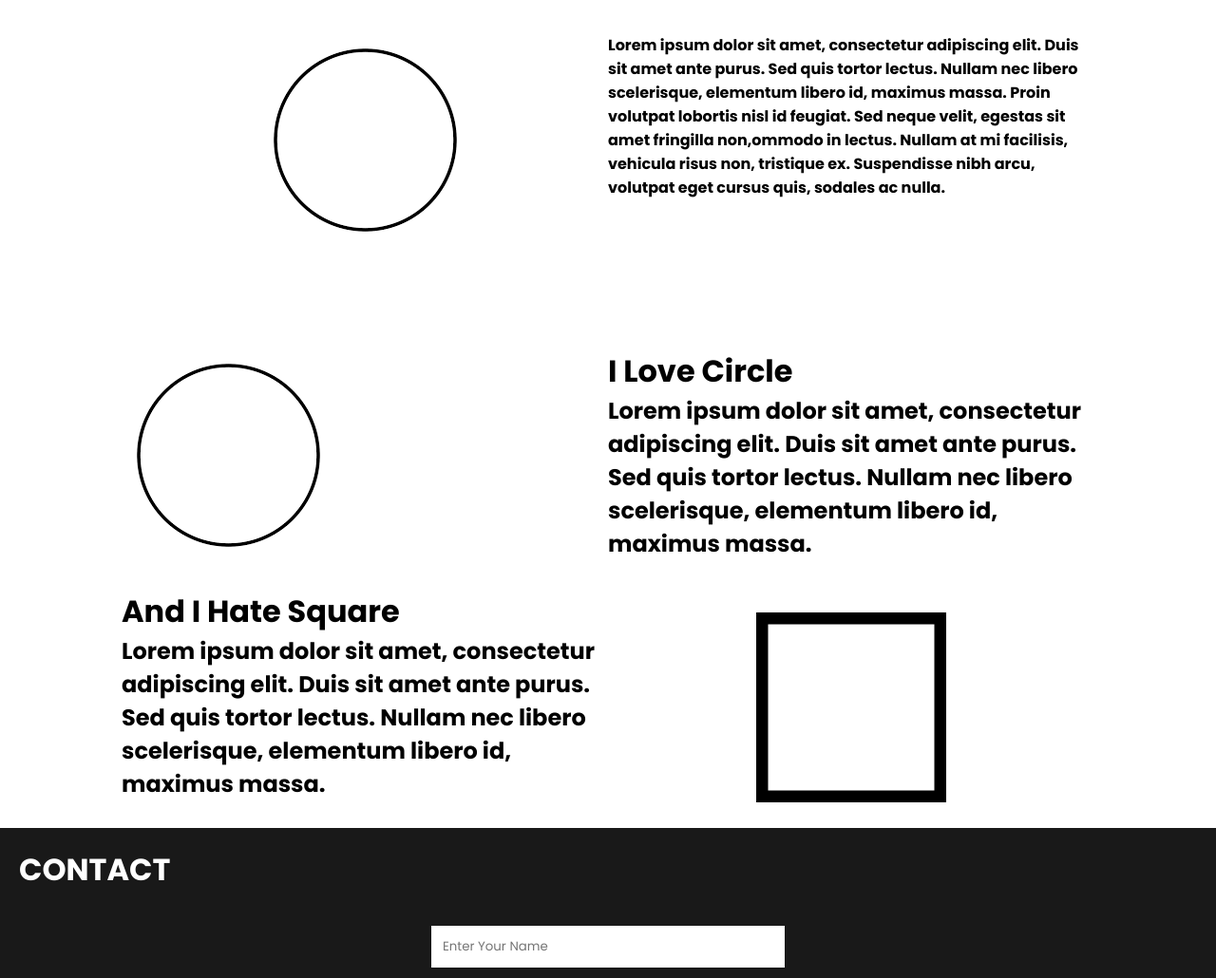
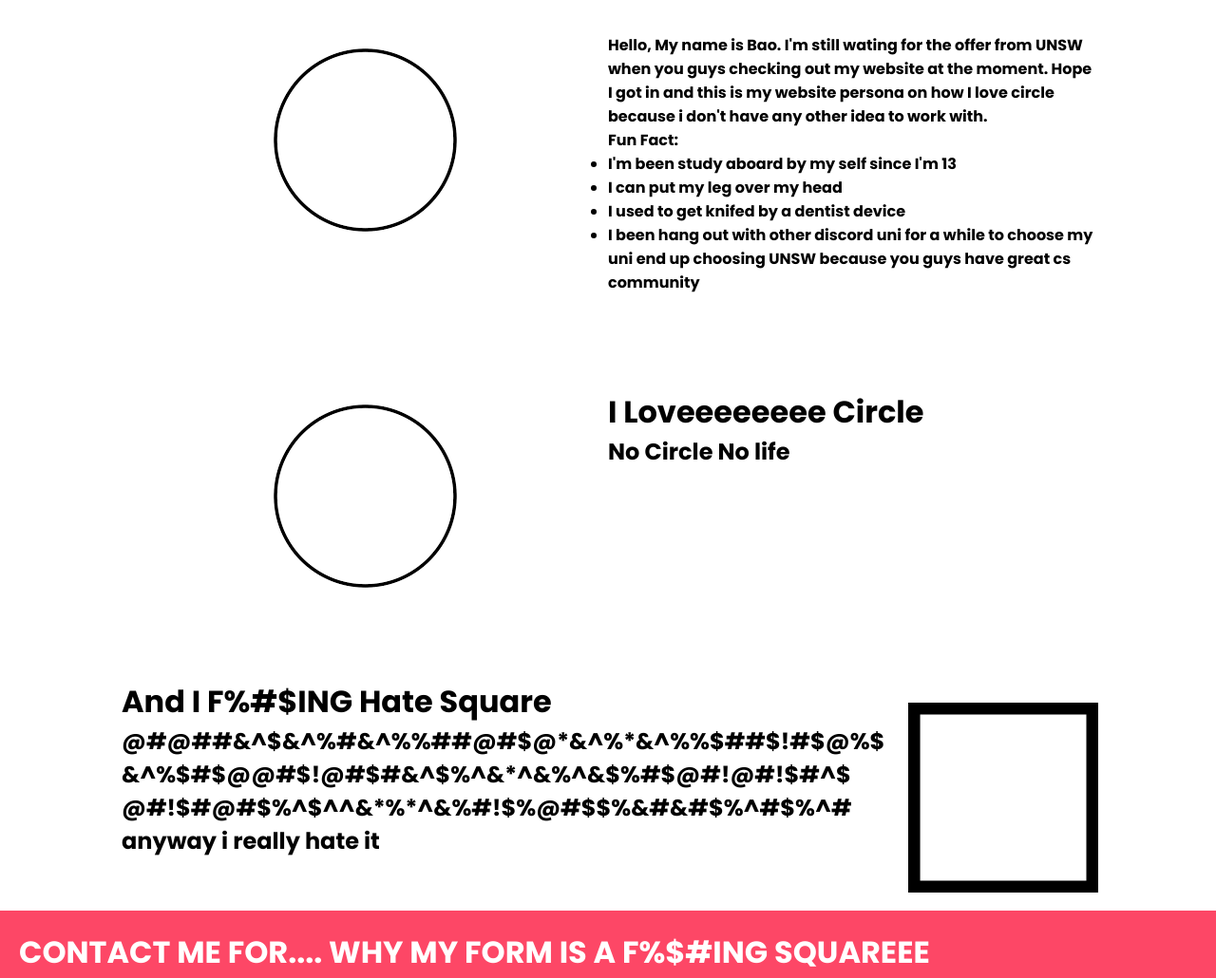
Before and after one commit to nlmb12345/traineeweb, a plain HTML site: page index.html in a window 1280 px wide. Shown: the part 880-1910 px from the top of the page at 95% size. Drawn offline with Linux system fonts and the light colour scheme.

Commit message:
finally~~

```diff
--- a/index.html
+++ b/index.html
@@ -8,25 +8,24 @@
 </head>
 <body>
 
-    <div class="hero">
+    <div class="hero" id="hero">
         <nav>
-            <img src="./img/logo.png" class="logo">
+            <img src="download.png" class="logo">
             <ul>
-                <li><a href="#">Home</a></li>
+                <li><a href="#hero">Home</a></li>
                 <li><a href="#About">About</a></li>
-                <li><a href="#">Love Circle</a></li>
-                <li><a href="#">Hate Square</a></li>
-                <li><a href="#">Circle Blog</a></li>
+                <li><a href="#LH">Love Circle</a></li>
+                <li><a href="#LH">Hate Square</a></li>
                 <li><a href="#contact">Contact</a></li>
             </ul>
-            <a href="#" class="btn">Dont buy me</a>
+            <a href="https://www.youtube.com/watch?v=xvFZjo5PgG0" class="btn">Dont press me</a>
         </nav>
 
         <div class="content">
-            <span class="title">Freelance Circle</span>
-            <h1>Hello, I’m <span>Circle </span></h1>
+            <span class="title">~~~~~~Circle~~~~~</span>
+            <h1>Hello, I’m <span>Bao </span></h1>
             <p>I hate edge stuff and I loveee circle</p>
-            <a href="#" class="btn">Download My Circle </a>
+            <a href="https://open.spotify.com/artist/4DFhHyjvGYa9wxdHUjtDkc?autoplay=true" class="btn">Download My Circle </a>
         </div>
     </div>
     <div class="wrapper">
@@ -42,11 +41,23 @@
                     </div>
                     <div class="about-text">
                         <p>
-                            Lorem ipsum dolor sit amet, consectetur adipiscing elit. Duis sit amet ante purus.
-                            Sed quis tortor lectus. Nullam nec libero scelerisque, elementum libero id, maximus massa.
-                            Proin volutpat lobortis nisl id feugiat. Sed neque velit, egestas sit amet fringilla
-                            non,ommodo in lectus. Nullam at mi facilisis, vehicula risus non,
-                             tristique ex. Suspendisse nibh arcu, volutpat eget cursus quis, sodales ac nulla.
+                            Hello, My name is Bao. I'm still wating for the offer from UNSW when
+                            you guys checking out my website at the moment. Hope I got in and this
+                            is my website persona on how I love circle because i don't have any other
+                            idea to work with.
+                            <ul>Fun Fact:</ul>
+                            <ul style=“list-style-type:disc”>
+
+                                <li>I'm been study aboard by my self since I'm 13</li>
+                                <li>I can put my leg over my head </li>
+                                <li>I used to get knifed by a dentist device </li>
+                                <li>I been hang out with other discord uni for a while to choose my uni
+                                    end up choosing UNSW because you guys have great cs community</li>
+
+                            </ul>
+
+
+
 
 
                         </p>
@@ -57,25 +68,28 @@
 
 
             </div>
-            <div class="LoveHate">
+            <div class="LoveHate" id="LH">
                 <div class="Love-Circle">
                     <img src="pic.png" alt="circle">
                 </div>
                 <div class="LoveC">
-                    <H1>I Love Circle</H1>
-                    <H2>Lorem ipsum dolor sit amet, consectetur adipiscing elit. Duis sit amet ante purus.
-                        Sed quis tortor lectus. Nullam nec libero scelerisque, elementum libero id, maximus massa.
+                    <H1>I Loveeeeeeee Circle</H1>
+                    <H2>No Circle No life
                     </H2>
                 </div>
-                <div class="HateS">
-                    <H1>And I Hate Square</H1>
-                    <h2>Lorem ipsum dolor sit amet, consectetur adipiscing elit. Duis sit amet ante purus.
-                        Sed quis tortor lectus. Nullam nec libero scelerisque, elementum libero id, maximus massa.
-                    </h2>
-                </div>
+                <div class="Hcon">
+                    <div class="HateS">
+                        <H1>And I F%#$ING Hate Square</H1>
+                        <h2>@#@##&^$&^%#&^%%##@#$@*&^%*&^%%$##$!#$@%$
+                            &^%$#$@@#$!@#$#&^$%^&*^&%^&$%#$@#!@#!$#^$
+                            @#!$#@#$%^$^^&*%*^&%#!$%@#$$%&#&#$%^#$%^#
+                            anyway i really hate it
+                        </h2>
+                    </div>
 
-                <div class="Hate-Square">
-                    <img src="Square_-_black_simple.svg.png" alt="Square">
+                    <div class="Hate-Square">
+                        <img src="Square_-_black_simple.svg.png" alt="Square">
+                    </div>
                 </div>
             </div>
             <div>
@@ -85,7 +99,7 @@
 
     </div>
     <div id="contact">
-        <h1 class="heading">CONTACT</h1>
+        <h1 class="heading">CONTACT ME FOR.... WHY MY FORM IS A F%$#ING SQUAREEE</h1>
         <form action="" class="form">
             <input type="text" name="name" class="input" placeholder="Enter Your Name">
             <input type="email" name="email" class="input" placeholder="Enter Your Email">
--- a/main.css
+++ b/main.css
@@ -131,16 +131,14 @@ nav ul li a:hover:after{
     grid-template-rows: 50% 50%;
     margin-top: 30px;
 }
-.HateS{
-    margin-bottom: 50px;
-}
+
 
 
 #contact {
     display: flex;
     flex-direction: column;
     box-sizing: border-box;
-    background-color: rgb(0, 0, 0,0.9);
+    background-color:  #fd4766;
     color: white;padding: 20px;
 }
 .form{
@@ -166,10 +164,11 @@ nav ul li a:hover:after{
     outline: none;
 
 }
-#sent{
-    padding: 10px;
-    width: 10%;
-    margin: 40px;
+input[type=submit]{
+
+    padding: 15px;
+    width: 12%;
+    margin: 20px;
     border: none;
     outline: none;
 }
@@ -191,3 +190,11 @@ nav ul li a:hover:after{
 .Hate-Square{
     text-align: center;
 }
+.Love-Circle{
+    text-align: center;
+}
+.Hcon{
+    display: flex;
+    margin-top: 30px;
+    margin-bottom: 30px;
+}
```
Also changed, not shown: download.png (added), pinkcir.jpg (added).
